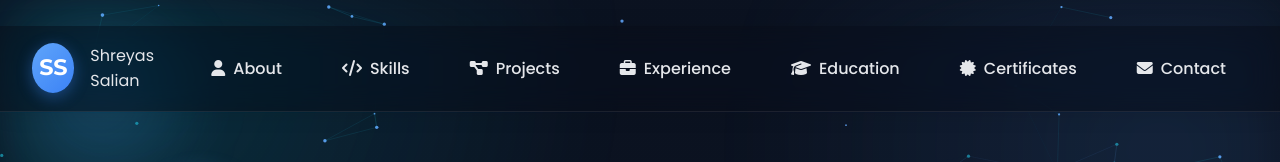
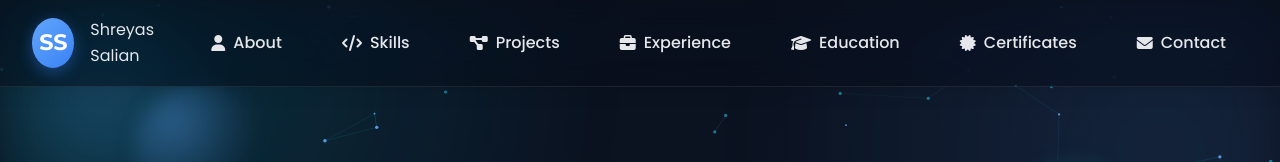
Before and after one commit to shreyas250825/My-Portfolio, a plain HTML site: page index.html in a window 1280 px wide. Shown: the top 162 px of the page. Drawn offline with nearby package versions, Linux system fonts and the light colour scheme.

Commit message:
Fixed Header

```diff
--- a/style.css
+++ b/style.css
@@ -1518,6 +1518,9 @@ footer {
     }
 }
 
+/* Ensure nav sits flush with the top across all sizes */
+.sticky-nav { position: fixed; top: 0; left: 0; right: 0; z-index: 1001; }
+
 /* NEW: Premium dark theme + glassmorphism */
 :root {
     --bg-start: #0b1220;
@@ -1620,6 +1623,10 @@ p { color: #cbd5e1; }
     background: transparent !important;
     min-height: 85vh;
 }
+/* Bring hero content slightly higher on desktop */
+@media (min-width: 769px) {
+    .hero { padding-top: 0; }
+}
 
 .hero-title {
     font-size: clamp(2.5rem, 6vw, 5rem);
```
